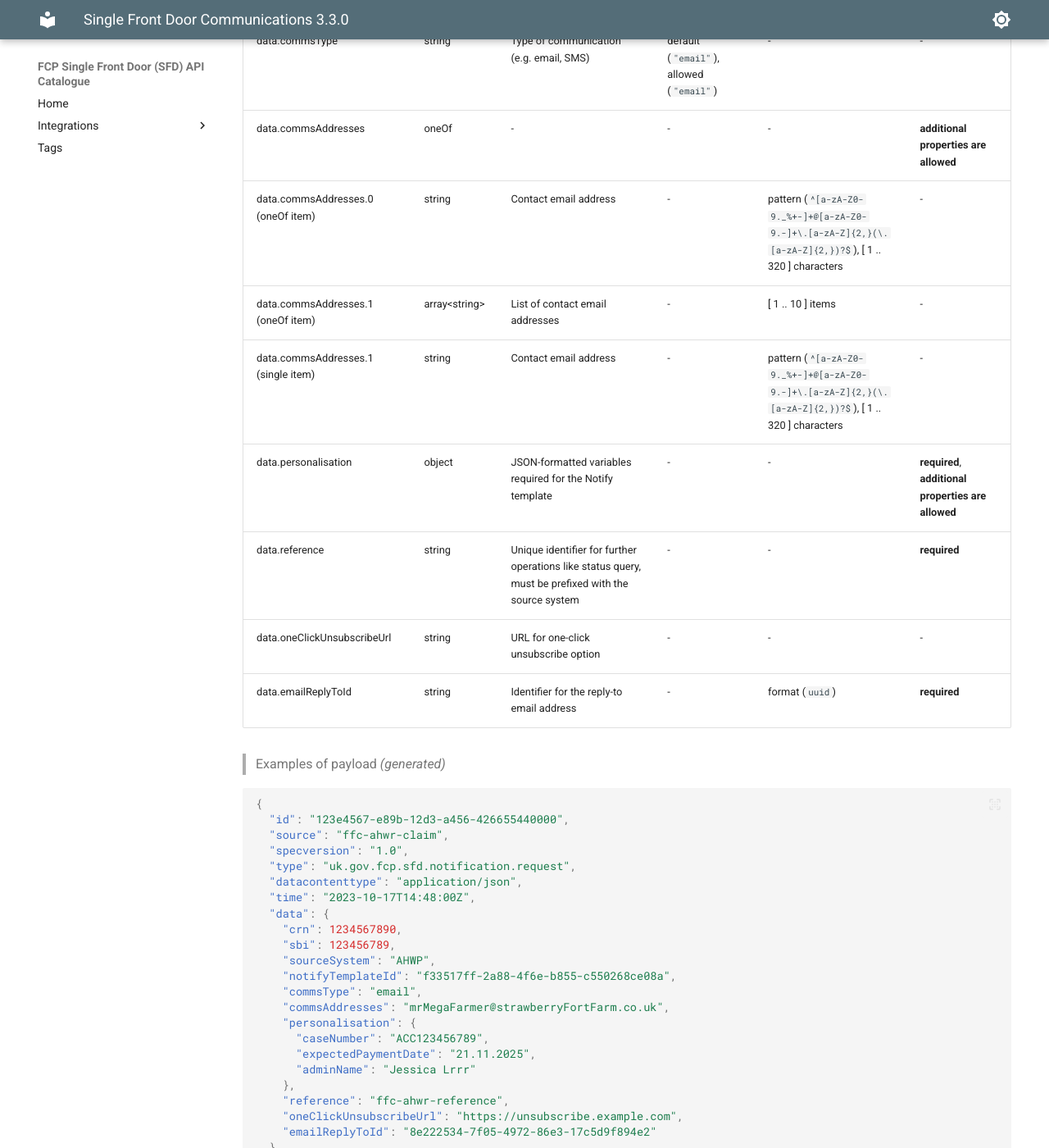
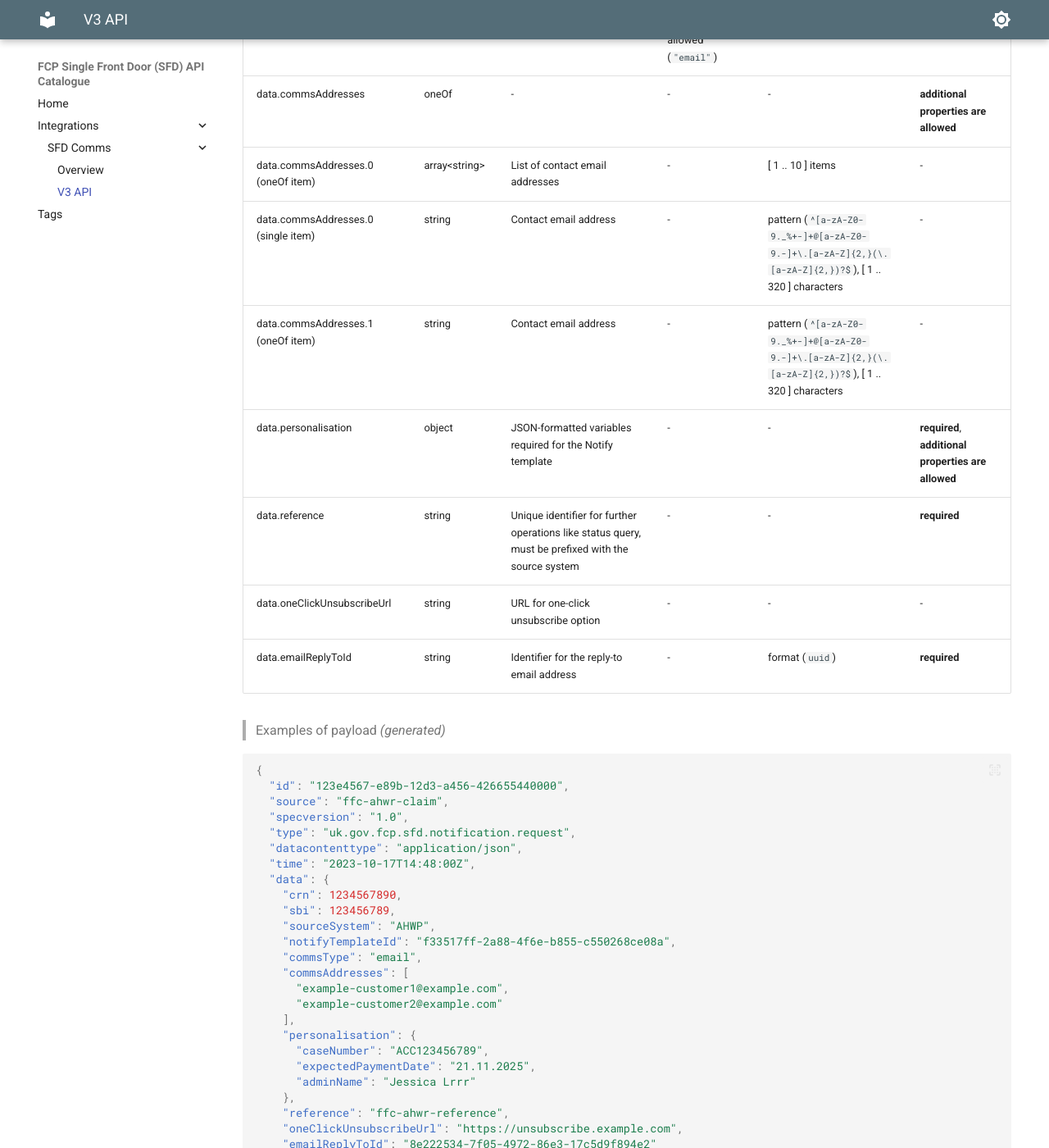
Before and after one commit to DEFRA/fcp-sfd-api-catalogue, an MkDocs documentation site: the page built from docs/fcp-fd-comms/v3.md, in a window 1280 px wide and 1400 px high, scrolled down 1736 px. Shown: the whole window at 82% size. Built offline with MkDocs 1.6.1 and Material for MkDocs 9.7.7, drawn with Linux system fonts in a browser that asks for light colours; some of the changed text lies outside the part shown.

```diff
--- a/docs/fcp-fd-comms/v3.md
+++ b/docs/fcp-fd-comms/v3.md
@@ -51,9 +49,9 @@ Accepts requests for communication notifications via Azure service bus.
 | data.notifyTemplateId | string | Notify template identifier | - | format (`uuid`) | **required** |
 | data.commsType | string | Type of communication (e.g. email, SMS) | default (`"email"`), allowed (`"email"`) | - | - |
 | data.commsAddresses | oneOf | - | - | - | **additional properties are allowed** |
-| data.commsAddresses.0 (oneOf item) | string | Contact email address | - | pattern (`^[a-zA-Z0-9._%+-]+@[a-zA-Z0-9.-]+\.[a-zA-Z]{2,}(\.[a-zA-Z]{2,})?$`), [ 1 .. 320 ] characters | - |
-| data.commsAddresses.1 (oneOf item) | array&lt;string&gt; | List of contact email addresses | - | [ 1 .. 10 ] items | - |
-| data.commsAddresses.1 (single item) | string | Contact email address | - | pattern (`^[a-zA-Z0-9._%+-]+@[a-zA-Z0-9.-]+\.[a-zA-Z]{2,}(\.[a-zA-Z]{2,})?$`), [ 1 .. 320 ] characters | - |
+| data.commsAddresses.0 (oneOf item) | array&lt;string&gt; | List of contact email addresses | - | [ 1 .. 10 ] items | - |
+| data.commsAddresses.0 (single item) | string | Contact email address | - | pattern (`^[a-zA-Z0-9._%+-]+@[a-zA-Z0-9.-]+\.[a-zA-Z]{2,}(\.[a-zA-Z]{2,})?$`), [ 1 .. 320 ] characters | - |
+| data.commsAddresses.1 (oneOf item) | string | Contact email address | - | pattern (`^[a-zA-Z0-9._%+-]+@[a-zA-Z0-9.-]+\.[a-zA-Z]{2,}(\.[a-zA-Z]{2,})?$`), [ 1 .. 320 ] characters | - |
 | data.personalisation | object | JSON-formatted variables required for the Notify template | - | - | **required**, **additional properties are allowed** |
 | data.reference | string | Unique identifier for further operations like status query, must be prefixed with the source system | - | - | **required** |
 | data.oneClickUnsubscribeUrl | string | URL for one-click unsubscribe option | - | - | - |
@@ -75,7 +73,10 @@ Accepts requests for communication notifications via Azure service bus.
     "sourceSystem": "AHWP",
     "notifyTemplateId": "f33517ff-2a88-4f6e-b855-c550268ce08a",
     "commsType": "email",
-    "commsAddresses": "mrMegaFarmer@strawberryFortFarm.co.uk",
+    "commsAddresses": [
+      "example-customer1@example.com",
+      "example-customer2@example.com"
+    ],
     "personalisation": {
       "caseNumber": "ACC123456789",
       "expectedPaymentDate": "21.11.2025",
@@ -122,9 +123,9 @@ Accepts updates to the status of communication notifications via Azure service b
 | commsMessage.data.notifyTemplateId | string | Notify template identifier | - | format (`uuid`) | **required** |
 | commsMessage.data.commsType | string | Type of communication (e.g. email, SMS) | default (`"email"`), allowed (`"email"`) | - | - |
 | commsMessage.data.commsAddresses | oneOf | - | - | - | **additional properties are allowed** |
-| commsMessage.data.commsAddresses.0 (oneOf item) | string | Contact email address | - | pattern (`^[a-zA-Z0-9._%+-]+@[a-zA-Z0-9.-]+\.[a-zA-Z]{2,}(\.[a-zA-Z]{2,})?$`), [ 1 .. 320 ] characters | - |
-| commsMessage.data.commsAddresses.1 (oneOf item) | array&lt;string&gt; | List of contact email addresses | - | [ 1 .. 10 ] items | - |
-| commsMessage.data.commsAddresses.1 (single item) | string | Contact email address | - | pattern (`^[a-zA-Z0-9._%+-]+@[a-zA-Z0-9.-]+\.[a-zA-Z]{2,}(\.[a-zA-Z]{2,})?$`), [ 1 .. 320 ] characters | - |
+| commsMessage.data.commsAddresses.0 (oneOf item) | array&lt;string&gt; | List of contact email addresses | - | [ 1 .. 10 ] items | - |
+| commsMessage.data.commsAddresses.0 (single item) | string | Contact email address | - | pattern (`^[a-zA-Z0-9._%+-]+@[a-zA-Z0-9.-]+\.[a-zA-Z]{2,}(\.[a-zA-Z]{2,})?$`), [ 1 .. 320 ] characters | - |
+| commsMessage.data.commsAddresses.1 (oneOf item) | string | Contact email address | - | pattern (`^[a-zA-Z0-9._%+-]+@[a-zA-Z0-9.-]+\.[a-zA-Z]{2,}(\.[a-zA-Z]{2,})?$`), [ 1 .. 320 ] characters | - |
 | commsMessage.data.personalisation | object | JSON-formatted variables required for the Notify template | - | - | **required**, **additional properties are allowed** |
 | commsMessage.data.reference | string | Unique identifier for further operations like status query, must be prefixed with the source system | - | - | **required** |
 | commsMessage.data.oneClickUnsubscribeUrl | string | URL for one-click unsubscribe option | - | - | - |
@@ -155,7 +156,10 @@ Accepts updates to the status of communication notifications via Azure service b
       "sourceSystem": "AHWP",
       "notifyTemplateId": "f33517ff-2a88-4f6e-b855-c550268ce08a",
       "commsType": "email",
-      "commsAddresses": "mrMegaFarmer@strawberryFortFarm.co.uk",
+      "commsAddresses": [
+        "example-customer1@example.com",
+        "example-customer2@example.com"
+      ],
       "personalisation": {
         "caseNumber": "ACC123456789",
         "expectedPaymentDate": "21.11.2025",
--- a/mkdocs.yml
+++ b/mkdocs.yml
@@ -34,7 +34,9 @@ markdown_extensions:
 nav:
   - Home: index.md
   - Integrations:
-    - SFD Comms: fcp-fd-comms/index.md
+    - SFD Comms:
+      - Overview: fcp-fd-comms/index.md
+      - V3 API: fcp-fd-comms/v3.md
   - Tags: tags.md
 plugins:
   - tags:
```
Also changed, not shown: other parts of docs/fcp-fd-comms/v3.md (+1 -3 lines), docs/fcp-fd-comms/index.md (+17 -1 lines).
